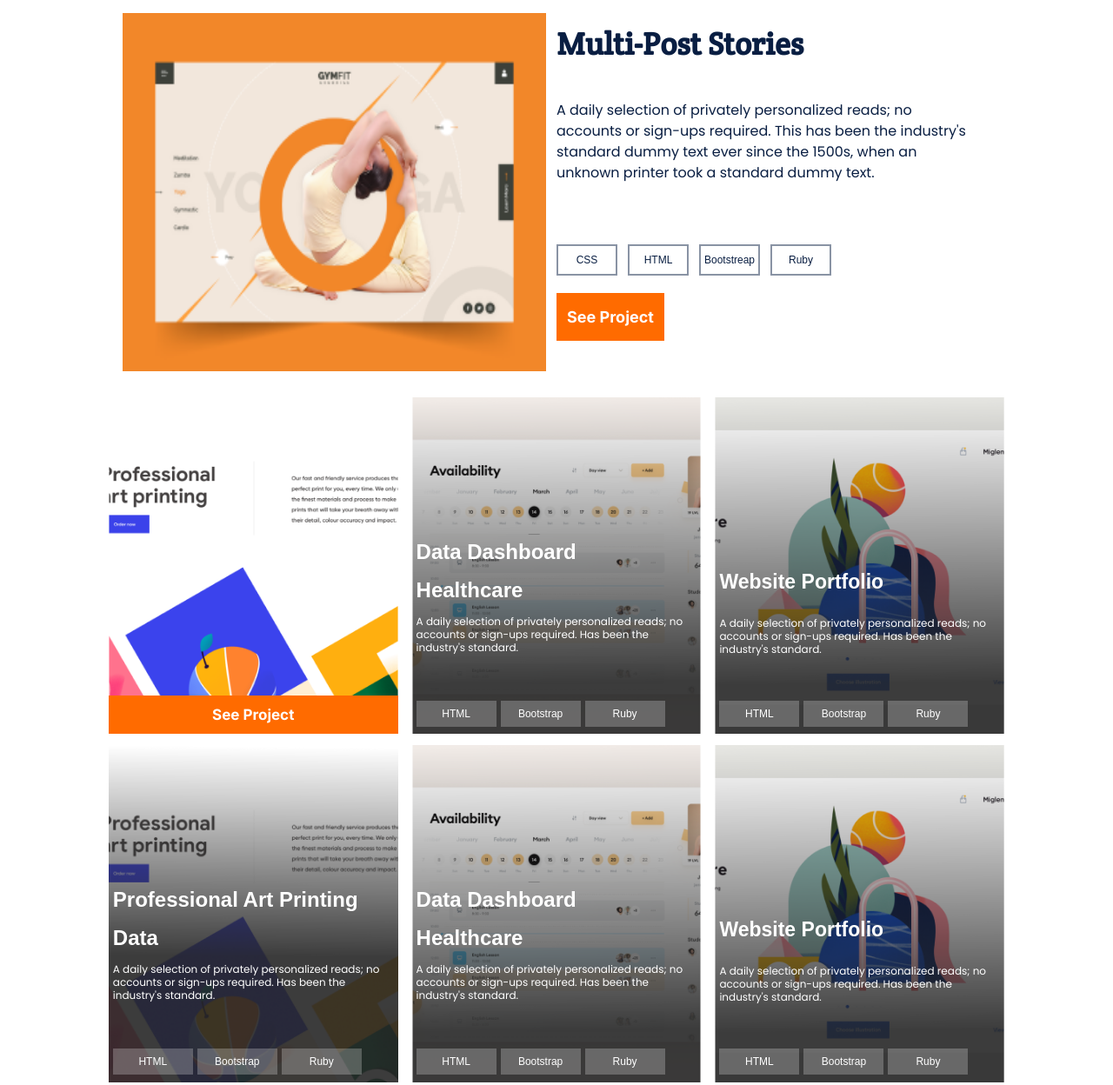
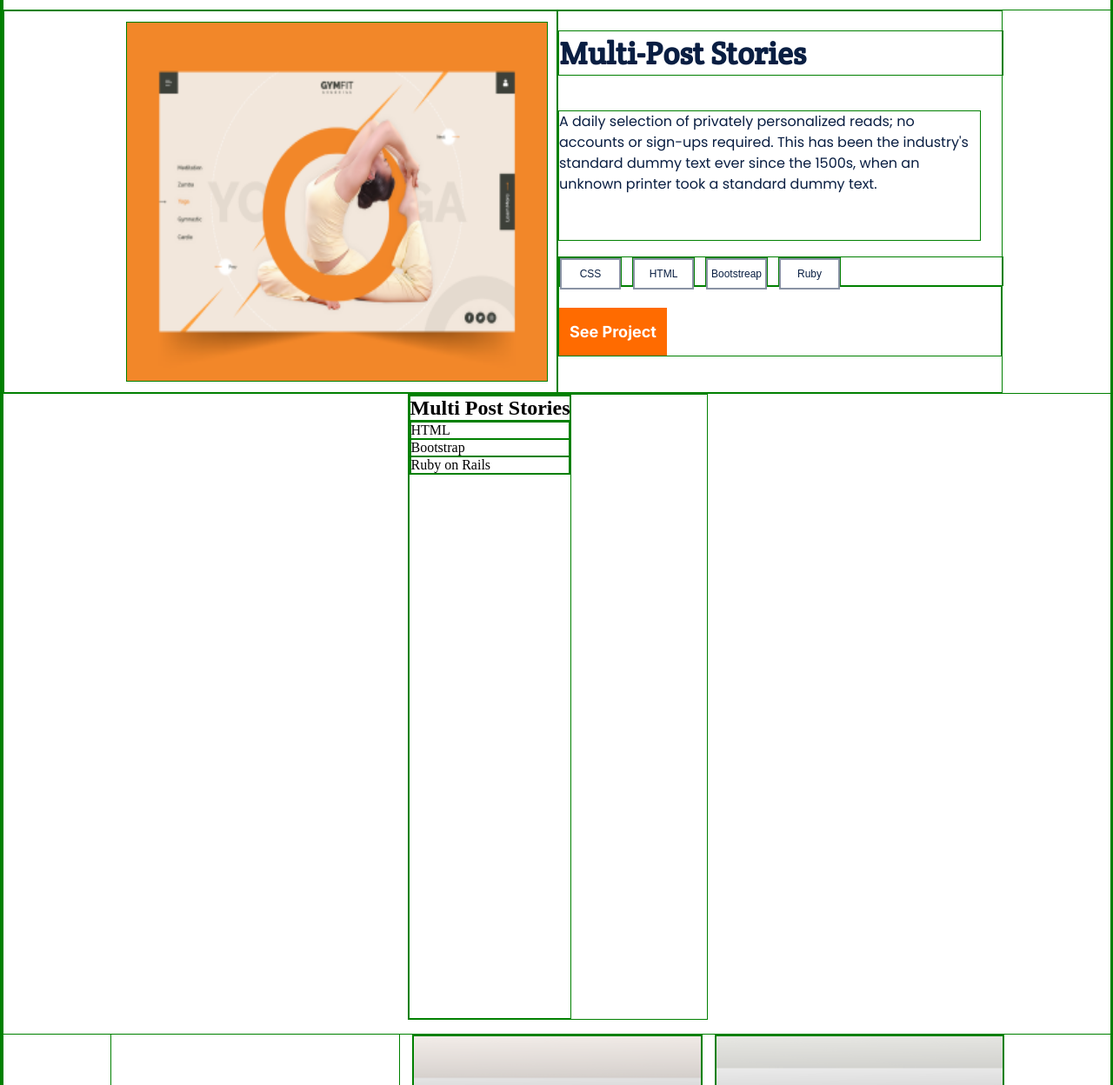
Before and after one commit to bhushan354/My-Portfolio, a website: page index.html in a window 1280 px wide. Shown: the part 991-2239 px from the top of the page at 87% size. Drawn offline with Linux system fonts and the light colour scheme.

Commit message:
update elements dynamically

```diff
--- a/app.js
+++ b/app.js
@@ -27,3 +27,91 @@ hamburgerCloseConst.addEventListener('click', closeMenu);
 pageLinkConst.forEach((item) => {
   item.addEventListener('click', handlePageLinkClick);
 });
+
+//popup mobile
+
+const projects = [
+  {
+    name: 'Multi Post Stories',
+    description: 'A daily selection of privately personalized reads...',
+    image: 'popupImg.png',
+    technologies: ['HTML', 'Bootstrap', 'Ruby on Rails'],
+    liveLink: 'https://google.com',
+    sourceLink: 'https://google.com',
+  },
+  {
+    name: 'Professional Art Printing Data',
+    description: ' A daily selection of privately personalized reads  Lorem Ipsum is simply dummy text of the printing and typesetting industry ',
+    image: 'screen.png',
+    technologies: ['HTML', 'Bootstrap', 'Ruby'],
+    liveLink: 'https://google.com',
+    sourceLink: 'https://google.com',
+  },
+  {
+    name: 'Professional Art Printing Data',
+    description: ' A daily selection of privately personalized reads  Lorem Ipsum is simply dummy text of the printing and typesetting industry ',
+    image: 'screen.png',
+    technologies: ['HTML', 'Bootstrap', 'Ruby'],
+    liveLink: 'https://google.com',
+    sourceLink: 'https://google.com',
+  },
+  {
+    name: 'Professional Art Printing Data',
+    description: ' A daily selection of privately personalized reads  Lorem Ipsum is simply dummy text of the printing and typesetting industry ',
+    image: 'screen.png',
+    technologies: ['HTML', 'Bootstrap', 'Ruby'],
+    liveLink: 'https://google.com',
+    sourceLink: 'https://google.com',
+  },
+  {
+    name: 'Professional Art Printing Data',
+    description: ' A daily selection of privately personalized reads  Lorem Ipsum is simply dummy text of the printing and typesetting industry ',
+    image: 'screen.png',
+    technologies: ['HTML', 'Bootstrap', 'Ruby'],
+    liveLink: 'https://google.com',
+    sourceLink: 'https://google.com',
+  },
+  {
+    name: 'Professional Art Printing Data',
+    description: ' A daily selection of privately personalized reads  Lorem Ipsum is simply dummy text of the printing and typesetting industry ',
+    image: 'screen.png',
+    technologies: ['HTML', 'Bootstrap', 'Ruby'],
+    liveLink: 'https://google.com',
+    sourceLink: 'https://google.com',
+  },
+  {
+    name: 'Professional Art Printing Data',
+    description: ' A daily selection of privately personalized reads  Lorem Ipsum is simply dummy text of the printing and typesetting industry ',
+    image: 'screen.png',
+    technologies: ['HTML', 'Bootstrap', 'Ruby'],
+    liveLink: 'https://google.com',
+    sourceLink: 'https://google.com',
+  },
+];
+
+const mainDivOne = document.querySelector('.mainDiv');
+
+const mainDivTwo = document.createElement('div') ;
+mainDivTwo.setAttribute('class', 'firstDiv');
+mainDivOne.appendChild(mainDivTwo);
+
+const mainText = document.createElement('h1');
+mainText.textContent = projects[0].name;
+mainDivTwo.appendChild(mainText);
+
+const ul = document.createElement('ul');
+ul.setAttribute('class', 'tech');
+mainDivTwo.appendChild(ul);
+
+const li1 = document.createElement('li');
+li1.textContent = 'HTML';
+
+const li2 = document.createElement('li');
+li2.textContent = 'Bootstrap';
+
+const li3 = document.createElement('li');
+li3.textContent = 'Ruby on Rails';
+
+ul.appendChild(li1);
+ul.appendChild(li2);
+ul.appendChild(li3);
--- a/index.html
+++ b/index.html
@@ -137,6 +137,13 @@
             </div>
           </div>
         </div>
+
+        <!-- popup -->
+        <div class="mainDiv">
+
+        </div>
+
+
         <!-- these are my pages container -->
         <div class="ThirdPage">
           <div class="Screen1 Screen1D">
--- a/style.css
+++ b/style.css
@@ -48,6 +48,7 @@
 }
 
 * {
+  border: 1px solid green;
   margin: 0;
   padding: 0;
 }
@@ -892,6 +893,13 @@ input#Email {
   border: none;
   color: #5b5957;
 }
+/* popup */
+
+.mainDiv{
+  display: flex;
+  width: 343px;
+  height: 718px;
+}
 
 @media (min-width: 768px) {
   .background-D {
```
